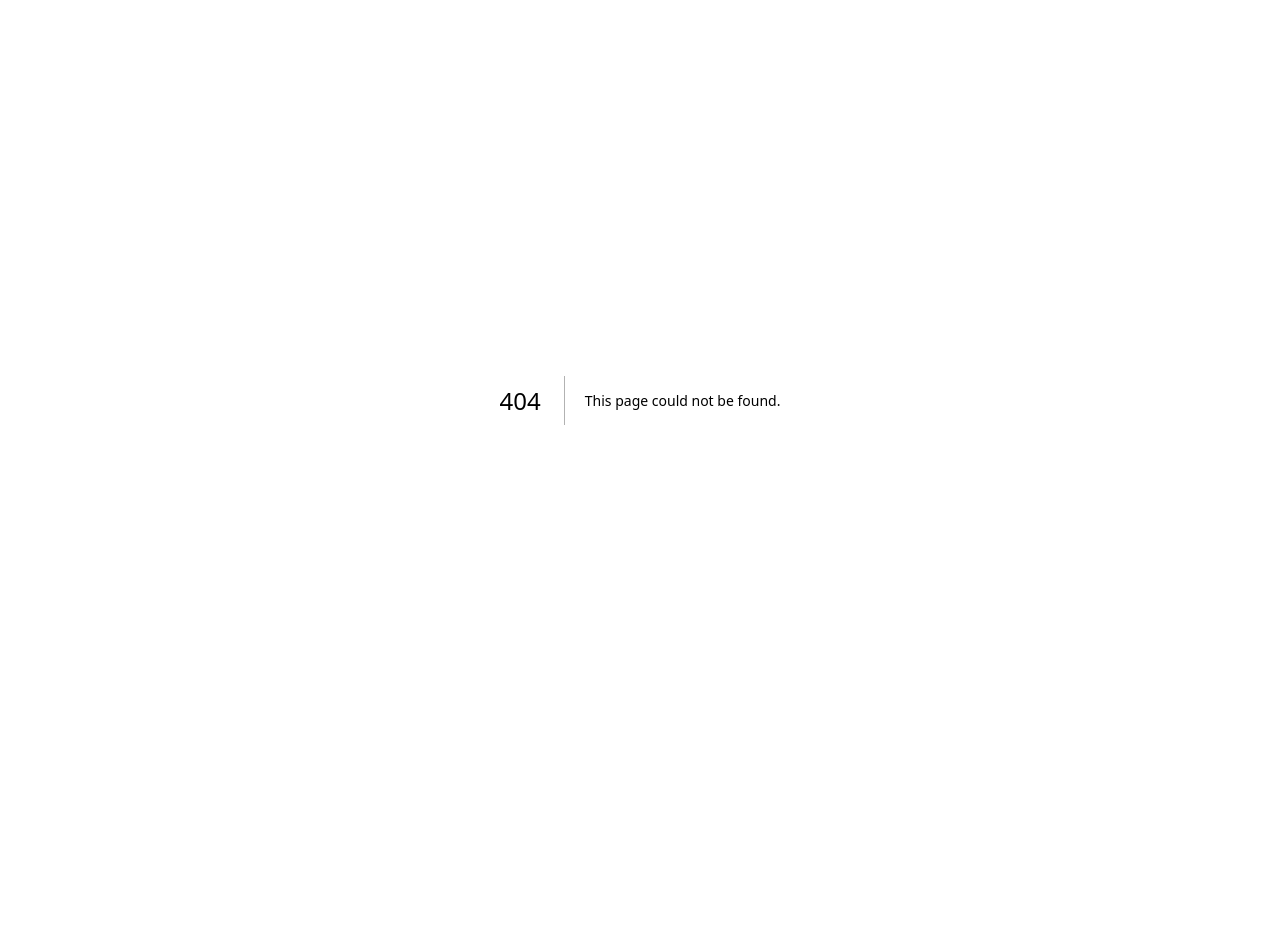
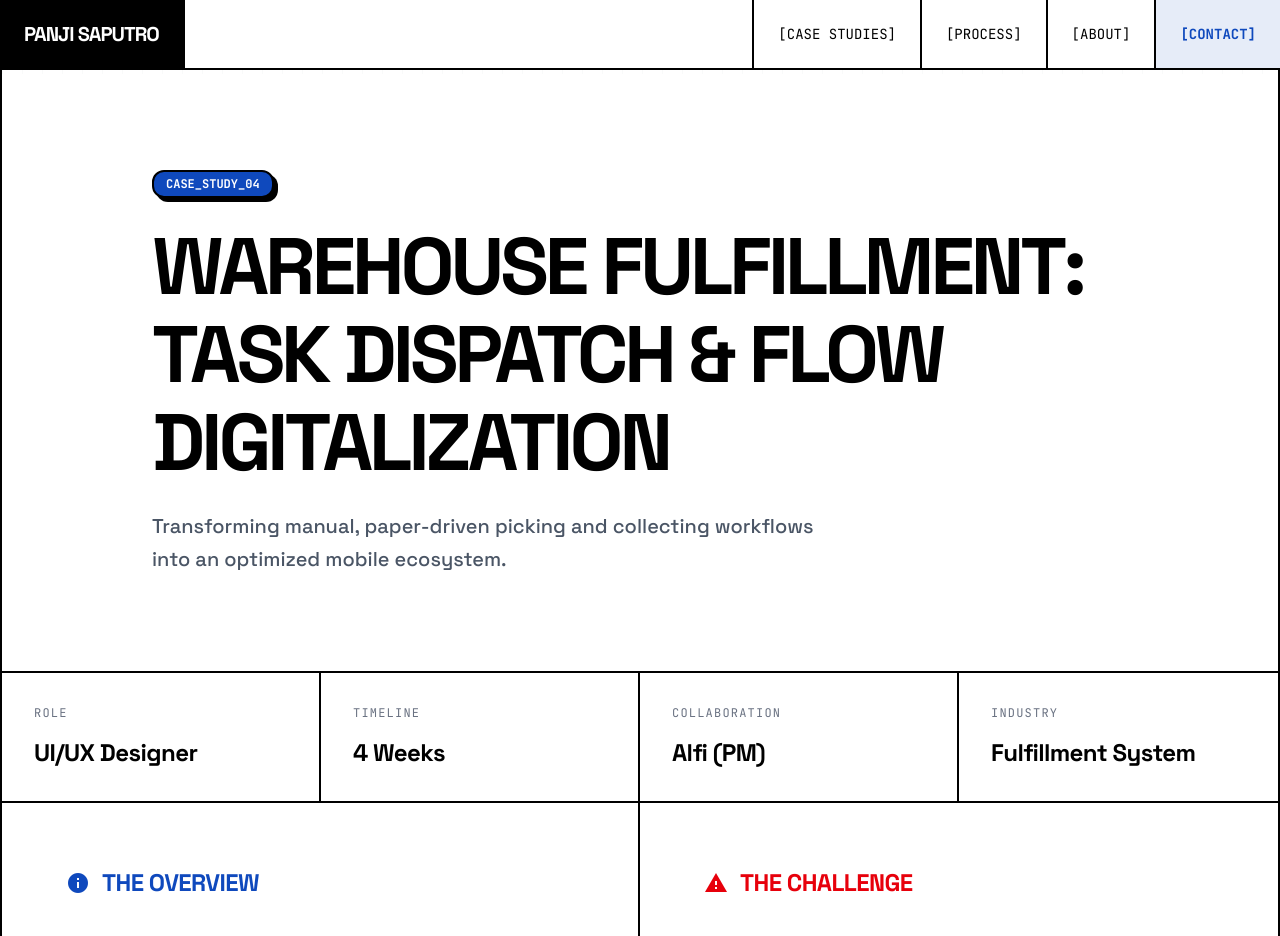
Before and after one commit to panjisap0805/Portfolio-Brutalist, a Next.js app: page /work/warehouse-fulfillment in a window 1280 px wide. Before the commit this address had no page. Shown: the top 936 px of the page. Before the commit the page ends 800 px from the top, so only its background shows below. Built offline with nearby package versions, Linux system fonts and the light colour scheme.

Commit message:
add new case study

```diff
--- a/components/sections/Work.js
+++ b/components/sections/Work.js
@@ -63,12 +63,22 @@ export default function Work() {
     {
       number: "03",
       tag: "LOG",
-      tags: ["Logistics", "Web Platform", "B2B"],
-      title: "Jakmall Internal Logistic",
+      tags: ["Logistics", "Web Platform", "Fulfilment System"],
+      title: "Jakmall Internal Shipping",
       description: "A comprehensive warehouse management system designed for high-volume inventory tracking. Improved picker accuracy by 99% with a new visual scanning system.",
       imageSrc: "/asset-warehouse-thumbnail.webp",
       alt: "Jakmall Warehouse",
       link: "/work/warehouse-internal-freight"
+    },
+    {
+      number: "04",
+      tag: "FUL",
+      tags: ["Fulfilment System", "Web Platform", "Warehouse"],
+      title: "Jakmall Warehouse Fulfilment System",
+      description: "A comprehensive warehouse management system designed for high-volume inventory tracking. Improved picker accuracy by 99% with a new visual scanning system.",
+      imageSrc: "/asset-warehouse-thumbnail.webp",
+      alt: "Jakmall Warehouse",
+      link: "/work/warehouse-fulfillment"
     }
   ];
 
--- /dev/null
+++ b/pages/work/warehouse-fulfillment.js
@@ -0,0 +1,115 @@
+import Head from "next/head";
+import Layout from "../../components/layout/Layout";
+import ProjectHero from "../../components/project/ProjectHero";
+import ProjectMetadata from "../../components/project/ProjectMetadata";
+import ProjectContext from "../../components/project/ProjectContext";
+import ProjectProcess from "../../components/project/ProjectProcess";
+import ProjectInsights from "../../components/project/ProjectInsights";
+import ProjectShowcase from "../../components/project/ProjectShowcase";
+import ProjectImpact from "../../components/project/ProjectImpact";
+
+export default function WarehouseFulfillment() {
+  const projectData = {
+    hero: {
+      tag: "CASE_STUDY_04",
+      title: "WAREHOUSE FULFILLMENT:<br className='hidden md:block'/> TASK DISPATCH & FLOW DIGITALIZATION",
+      description: "Transforming manual, paper-driven picking and collecting workflows into an optimized mobile ecosystem."
+    },
+    metadata: [
+      { label: "ROLE", value: "UI/UX Designer" },
+      { label: "TIMELINE", value: "4 Weeks" },
+      { label: "COLLABORATION", value: "Alfi (PM)" },
+      { label: "INDUSTRY", value: "Fulfillment System" }
+    ],
+    context: {
+      overview: "Warehouse operations rely on two distinct roles: picking (retrieving SKUs from shelves) and collecting (gathering picked items). However, this legacy workflow suffered from massive paper waste, inefficient cross-zone coordination, and frequent human errors.",
+      challenges: [
+        `When an order batch arrives, the legacy system prints hard-copy item lists detailing zone locations.`,
+        `Collecting PICs must travel across separate floors to retrieve these papers.`,
+        `At each zone, they physically hand paper requests to Picking PICs, wait for manual scanning, and conduct paper-signed handovers.`
+      ]
+    },
+    process: [
+      { number: "01", title: "WORKFLOW AUDIT", description: "Shadowed operational personnel on the warehouse floor to map out the exact micro-interactions between picking and collecting loops." },
+      { number: "02", title: "FRICTION IDENTIFICATION", description: "Documented systemic bottlenecks regarding idle wait-times, paper trailing, and high-frequency miscalculations." },
+      { number: "03", title: "UI PROTO-SPRINT", description: "Designed high-contrast interface elements explicitly tailored for fast-paced, low-light warehouse conditions." },
+      { number: "04", title: "FLOW VALIDATION", description: "Evaluated structural click pathways alongside the PM to ensure data payloads sync correctly across picking queues." }
+    ],
+    insights: {
+      legacyIssues: [
+        { title: "RESOURCE-HEAVY PAPER TRAILING", description: "Staff carry duplicate paper receipts solely to act as proof-of-transfer during physical item handovers between picking and collecting states." },
+        { title: "COLLECTING IDLE WAIT BOTTLENECK", description: "Collecting PICs waste immense amounts of time standing around inside specific floors waiting passively for a picking PIC to complete manual on-shelf item discovery." },
+        { title: "ERROR-PRONE MANUAL COMPENSATION TRACKING", description: "Employees receive performance-based piece-rate fees based on the specific quantity of items handled. This calculation was logged entirely on paper lists and processed manually by hand." },
+        { title: "ACCIDENTAL SKU SELECTION ERRORS", description: "Physical SKU product stickers are incredibly small, leading picking staff to accidentally misread labels and grab wrong product variants under stress." }
+      ],
+      systemUpgrades: [
+        { title: "Digital In-App Verification", description: "Replaced physical sign-offs with an instant digital confirmation system where a quick tap or scan logs the dynamic chain of custody instantly." },
+        { title: "Asynchronous Automated Queuing", description: "The mobile system splits tasks automatically upon invoice entry. Picking PICs receive item dispatch alerts before the collector arrives, ensuring goods are pre-staged." },
+        { title: "Automated Performance Ledger", description: "Built a real-time system counter that tracks exact items verified per employee profile, displaying instant, transparent automated fee progress charts." },
+        { title: "High-Contrast Scan-to-Verify Loop", description: "Integrated mobile barcode/QR scanning modules directly into the picking interface that throw immediate, high-visibility visual validation prompts to prevent any wrong item from leaving the shelf." }
+      ]
+    },
+    showcase: {
+      mainTag: ".../jakmall/fulfillment",
+      crmImage: "/asset-warehouse-mockup1.webp",
+      crm2Image: "/asset-warehouse-mockup2.webp",
+    },
+    impact: {
+      stat1Icon: "description",
+      stat1Label: "PAPERLESS INITIATIVE",
+      stat1Value: "90%",
+      stat1Subtitle: "Significantly reduced paper usage by eliminating physical invoice printing and carbon-copy handover sheets.",
+      stat2Icon: "groups",
+      stat2Label: "RESOURCE ALLOCATION",
+      stat2Value: "Dynamic",
+      stat2Subtitle: "Enabled dynamic cross-zone staff reallocation via live dashboards to resolve bottlenecks.",
+      feedbackQuote: "A massive help for our operations team! The live dashboard integration completely streamlined our workflow and fully automated our previously are manual.",
+      feedbackAuthor: "Amen, Head of Warehouse",
+      feedbackSentiment: "POSITIVE SENTIMENT"
+    }
+  };
+
+  return (
+    <>
+      <Head>
+        <title>Warehouse Fulfillment - Panji Saputro Portfolio</title>
+        <meta name="viewport" content="width=device-width, initial-scale=1.0" />
+      </Head>
+      <Layout backLink="/" nextLink="#" nextProjectName="">
+        <ProjectHero
+          tag={projectData.hero.tag}
+          title={projectData.hero.title}
+          description={projectData.hero.description}
+        />
+        <ProjectMetadata metadata={projectData.metadata} />
+        <ProjectContext
+          overview={projectData.context.overview}
+          challenges={projectData.context.challenges}
+        />
+        <ProjectProcess steps={projectData.process} />
+        <ProjectInsights
+          legacyIssues={projectData.insights.legacyIssues}
+          systemUpgrades={projectData.insights.systemUpgrades}
+        />
+        <ProjectShowcase
+          crmImage={projectData.showcase.crmImage}
+          crm2Image={projectData.showcase.crm2Image}
+          mainTag={projectData.showcase.mainTag}
+        />
+        <ProjectImpact
+          stat1Icon={projectData.impact.stat1Icon}
+          stat1Label={projectData.impact.stat1Label}
+          stat1Value={projectData.impact.stat1Value}
+          stat1Subtitle={projectData.impact.stat1Subtitle}
+          stat2Icon={projectData.impact.stat2Icon}
+          stat2Label={projectData.impact.stat2Label}
+          stat2Value={projectData.impact.stat2Value}
+          stat2Subtitle={projectData.impact.stat2Subtitle}
+          feedbackQuote={projectData.impact.feedbackQuote}
+          feedbackAuthor={projectData.impact.feedbackAuthor}
+          feedbackSentiment={projectData.impact.feedbackSentiment}
+        />
+      </Layout>
+    </>
+  );
+}
--- a/pages/work/warehouse-internal-freight.js
+++ b/pages/work/warehouse-internal-freight.js
@@ -50,7 +50,7 @@ export default function WarehouseInternalFreight() {
     showcase: {
       protoImage: "/asset-jakmall-blueprint.webp",
       mainImage: "/asset-jakmall-final.webp",
-      mainTag: ".../jakmall/warehouse"
+      mainTag: ".../jakmall/shipping"
     },
     impact: {
       stat1Icon: "inventory_2",
```
